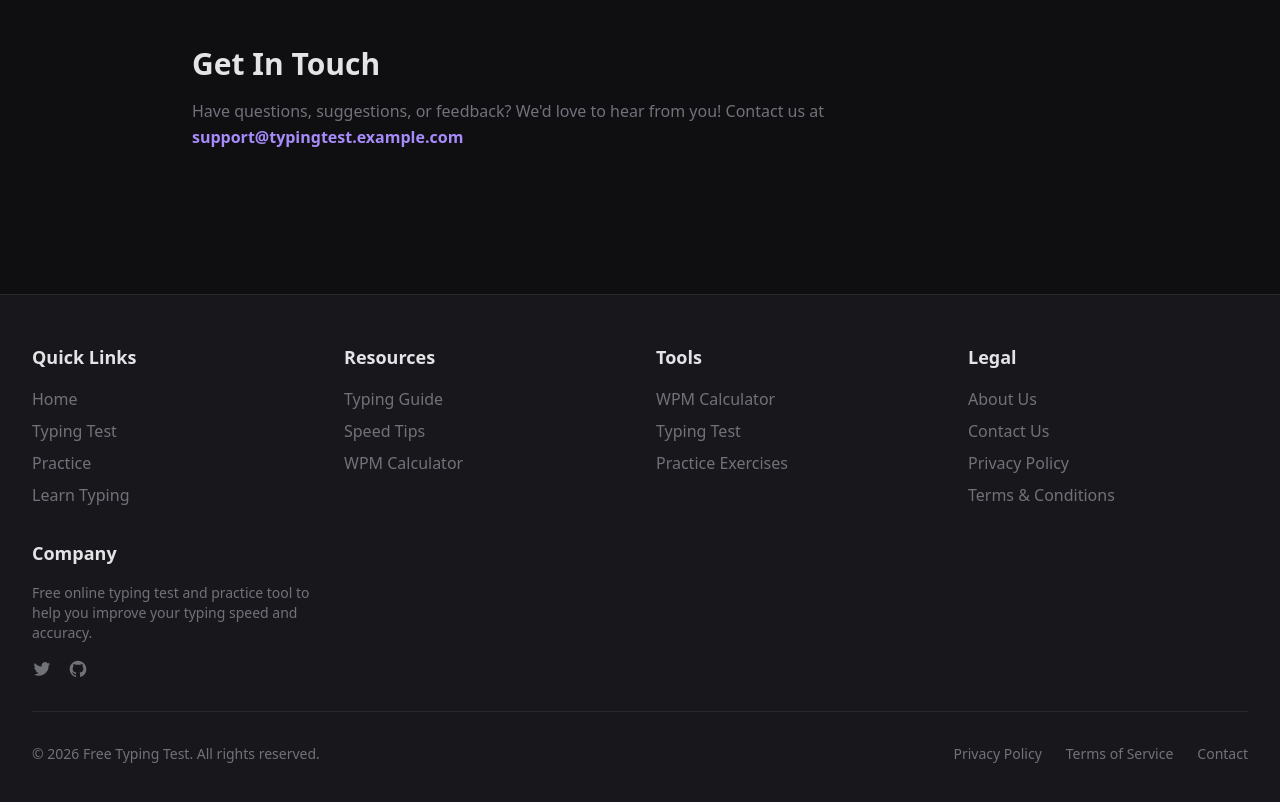
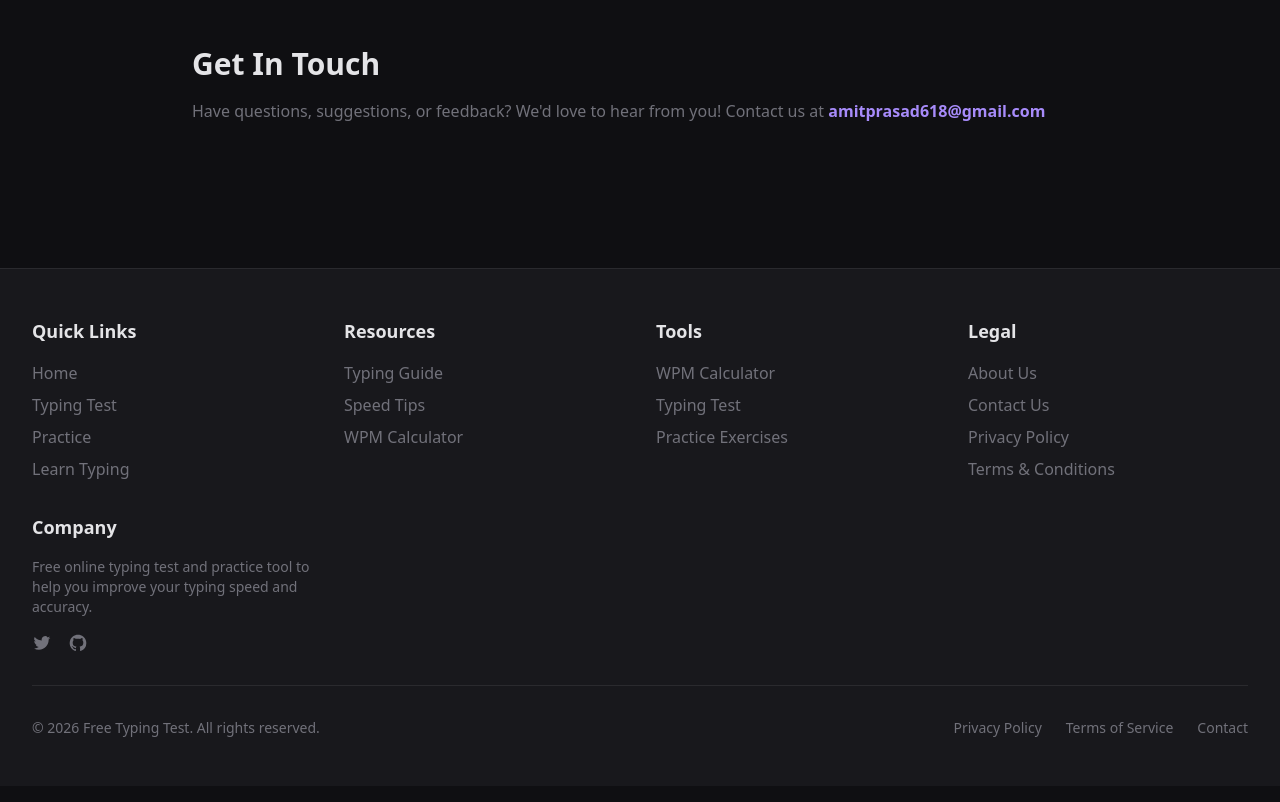
Before and after one commit to amitprasad618/typingTest, a React (Vite) app: page /about-us in a window 1280 px wide. Shown: the part 1647-2449 px from the top of the page. Built offline with nearby package versions, Linux system fonts and the light colour scheme.

Commit message:
Updated contact mail id on website

```diff
--- a/src/pages/AboutUs.jsx
+++ b/src/pages/AboutUs.jsx
@@ -123,8 +123,8 @@ export default function AboutUs() {
             <h2 className="text-3xl font-bold mb-4">Get In Touch</h2>
             <p className="text-[var(--muted)] mb-4 leading-relaxed">
               Have questions, suggestions, or feedback? We'd love to hear from you! Contact us at{" "}
-              <a href="mailto:support@typingtest.example.com" className="text-[var(--accent)] hover:underline font-semibold">
-                support@typingtest.example.com
+              <a href="mailto:amitprasad618@gmail.com" className="text-[var(--accent)] hover:underline font-semibold">
+                amitprasad618@gmail.com
               </a>
             </p>
           </section>
--- a/src/pages/ContactUs.jsx
+++ b/src/pages/ContactUs.jsx
@@ -57,8 +57,8 @@ export default function ContactUs() {
               </svg>
             </div>
             <h3 className="text-lg font-bold mb-2">Email</h3>
-            <a href="mailto:support@typingtest.example.com" className="text-[var(--accent)] hover:underline">
-              support@typingtest.example.com
+            <a href="mailto:amitprasad618@gmail.com" className="text-[var(--accent)] hover:underline">
+              amitprasad618@gmail.com
             </a>
           </div>
 
--- a/src/pages/PrivacyPolicy.jsx
+++ b/src/pages/PrivacyPolicy.jsx
@@ -97,8 +97,8 @@ export default function PrivacyPolicy() {
             <h2 className="text-2xl font-bold mb-4">8. Contact Us</h2>
             <p className="text-[var(--muted)] leading-relaxed">
               If you have questions about this Privacy Policy, please contact us at{" "}
-              <a href="mailto:support@typingtest.example.com" className="text-[var(--accent)] hover:underline">
-                support@typingtest.example.com
+              <a href="mailto:amitprasad618@gmail.com" className="text-[var(--accent)] hover:underline">
+                amitprasad618@gmail.com
               </a>
             </p>
           </section>
--- a/src/pages/TermsAndConditions.jsx
+++ b/src/pages/TermsAndConditions.jsx
@@ -90,8 +90,8 @@ export default function TermsAndConditions() {
             <h2 className="text-2xl font-bold mb-4">10. Contact Information</h2>
             <p className="text-[var(--muted)] leading-relaxed">
               If you have questions about these Terms & Conditions, please contact us at{" "}
-              <a href="mailto:support@typingtest.example.com" className="text-[var(--accent)] hover:underline">
-                support@typingtest.example.com
+              <a href="mailto:amitprasad618@gmail.com" className="text-[var(--accent)] hover:underline">
+                amitprasad618@gmail.com
               </a>
             </p>
           </section>
```
Also changed, not shown: 1 other file (tests, documents, lock files or other folders).
